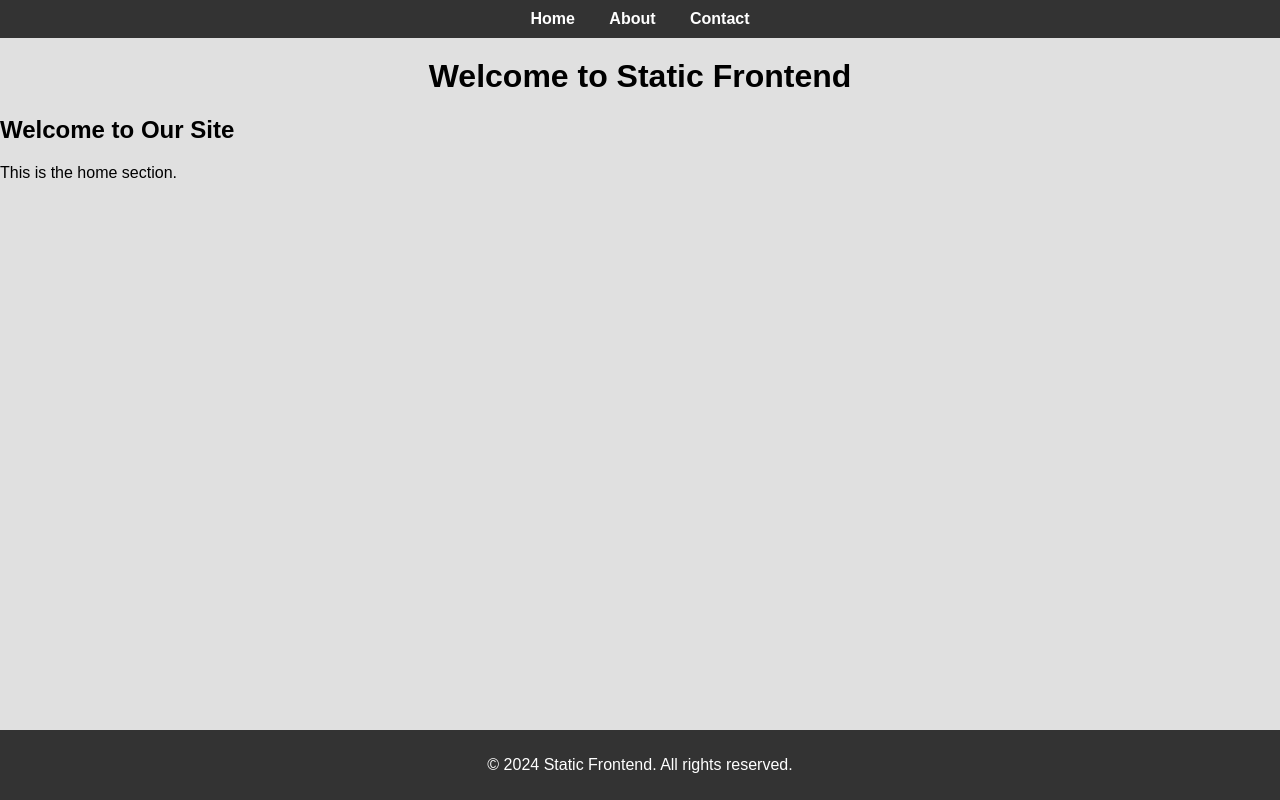
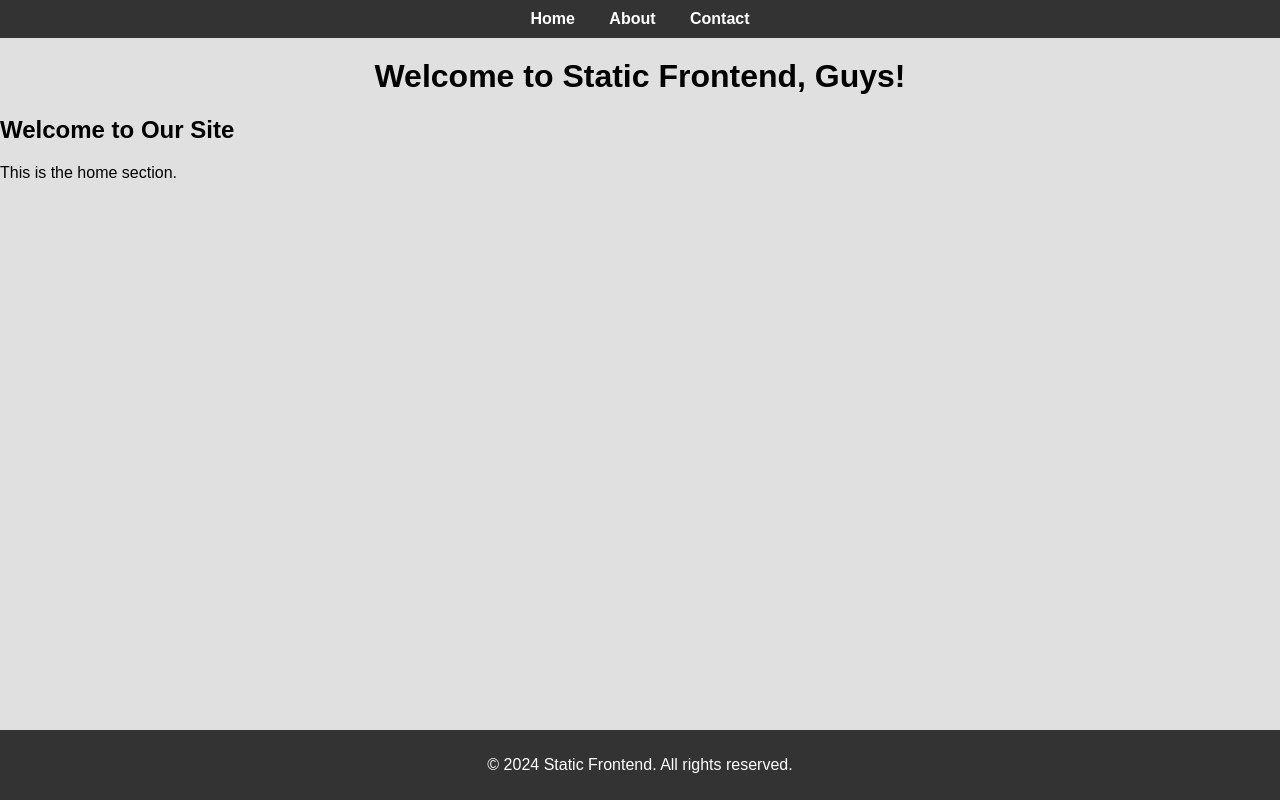
Before and after one commit to amirhosseinkho/Exp1, a website: page index.html in a window 1280 px wide. Drawn offline with Linux system fonts and the light colour scheme.

Commit message:
change text of Welcome to Static Frontend, Guys!

```diff
--- a/index.html
+++ b/index.html
@@ -15,7 +15,7 @@
             <li><a href='#'>Contact</a></li>
         </ul>
     </nav>
-    <h1>Welcome to Static Frontend</h1>
+    <h1>Welcome to Static Frontend, Guys!</h1>
     <div id='content'></div>
     <div id='home'>
         <h2>Welcome to Our Site</h2>
```
